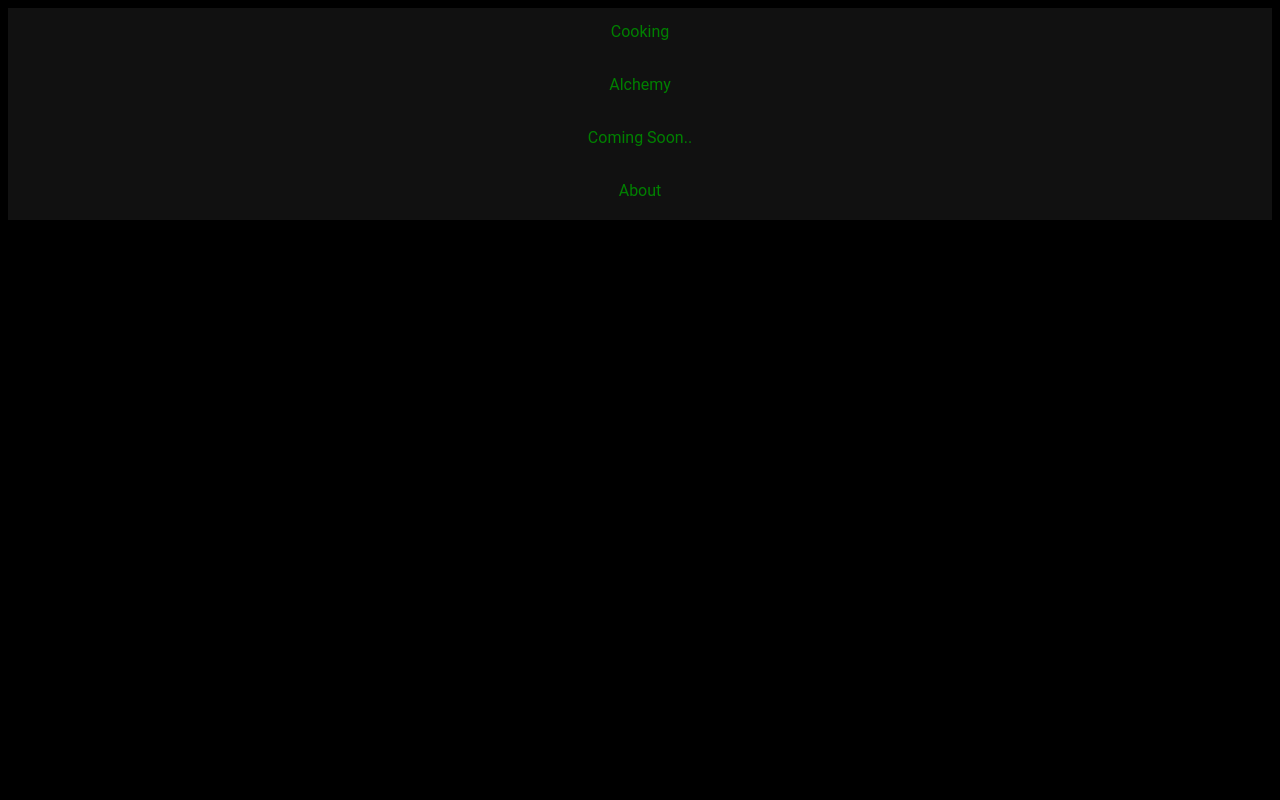
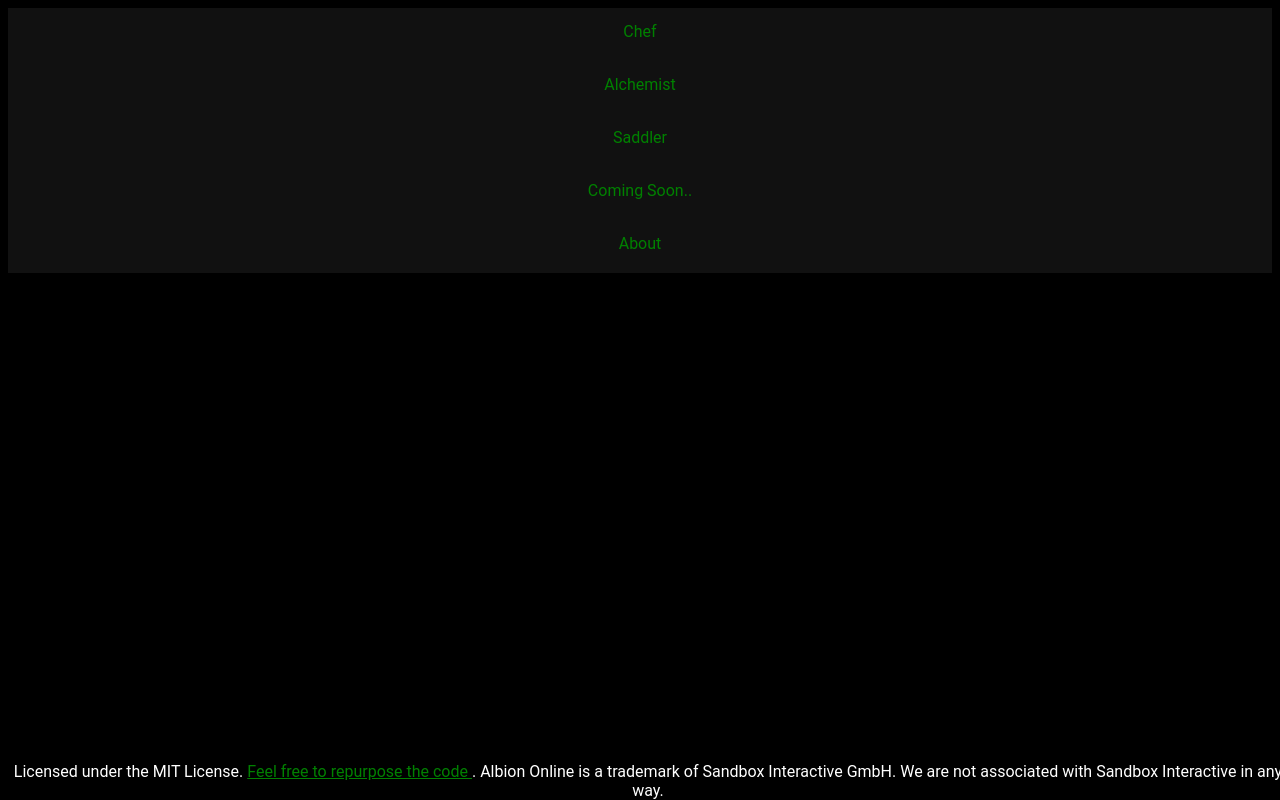
Before and after one commit to JaccaK/AlbionRecipes, a plain HTML site: page index.html in a window 1280 px wide. Drawn offline with Linux system fonts and the light colour scheme.

Commit message:
updated HTML from main site
Stripped AdSense code and uploaded main html and recipetable.js

```diff
--- a/index.html
+++ b/index.html
@@ -5,17 +5,17 @@
   <meta charset="utf-8">
   <meta name="viewport" content="width=device-width, initial-scale=1">
 
-  <title>TEMPLATE</title>
-  <meta name="description" content="An Albion Online Recipe Calculator">
+  <title>Albion Recipes</title>
+  <meta name="description" content="An Albion Online crafting profit calculator. This site uses The Albion Online Data Project's data and user input to determine profit.">
   <meta name="author" content="Jacca Knoff">
 
   <meta property="og:title" content="Albion Crafting Calculator">
   <meta property="og:type" content="website">
-  <meta property="og:description" content="A quick and easy crafting calculator for those using the Albion Online Data Project.">
+  <meta property="og:description" content="An Albion Online crafting profit calculator. This site uses The Albion Online Data Project's data and user input to determine profit.">
   <link rel="icon" href="/favicon.ico">
-
 </head>
 <body>
+
   <style type="text/css">
     body{
         font-family: 'Roboto', sans-serif;
@@ -40,12 +40,24 @@ li a {
     li a:hover {
          background-color: #333;
     }
+
+    footer{
+        position: fixed;
+        width: 100%;
+        text-align: center;
+        bottom: 0;
+    }
+    footer a{
+        color:green;
+    }
   </style>
   <ul>
-    <li><a href="cooking.html">Cooking</a></li>
-    <li><a href="alchemy.html">Alchemy</a></li>
+    <li><a href="cooking.html">Chef</a></li>
+    <li><a href="alchemy.html">Alchemist</a></li>
+    <li><a href="saddler.html">Saddler</a></li>
     <li><a href="#">Coming Soon..</a></li>
     <li><a href="about.html">About</a></li>
   </ul>
+  <footer>Licensed under the MIT License. <a href="https://github.com/JaccaK/AlbionRecipes"> Feel free to repurpose the code </a>. Albion Online is a trademark of Sandbox Interactive GmbH. We are not associated with Sandbox Interactive in any way.</footer>
 </body>
 </html>
--- a/recipetable.js
+++ b/recipetable.js
@@ -30,6 +30,7 @@ function createNavBar(){
 	htmlstuff = "<ul><li><a href=\"index.html\">HOME</a></li>"
 			   +"<ul><li><a href=\"cooking.html\">CHEF</a></li>"
 			   +"<ul><li><a href=\"alchemy.html\">ALCHEMIST</a></li>"
+			   +"<ul><li><a href=\"saddler.html\">SADDLER</a></li>"
 			   +"</ul><br>"
 	$("#navbararea").append(htmlstuff)
 }
```
Also changed, not shown: about.html (+6 -3 lines), alchemy.html (+6 -5 lines), cooking.html (+6 -5 lines), saddler.html (+5 -4 lines). Lines whose indentation alone changed are shown as unchanged.
